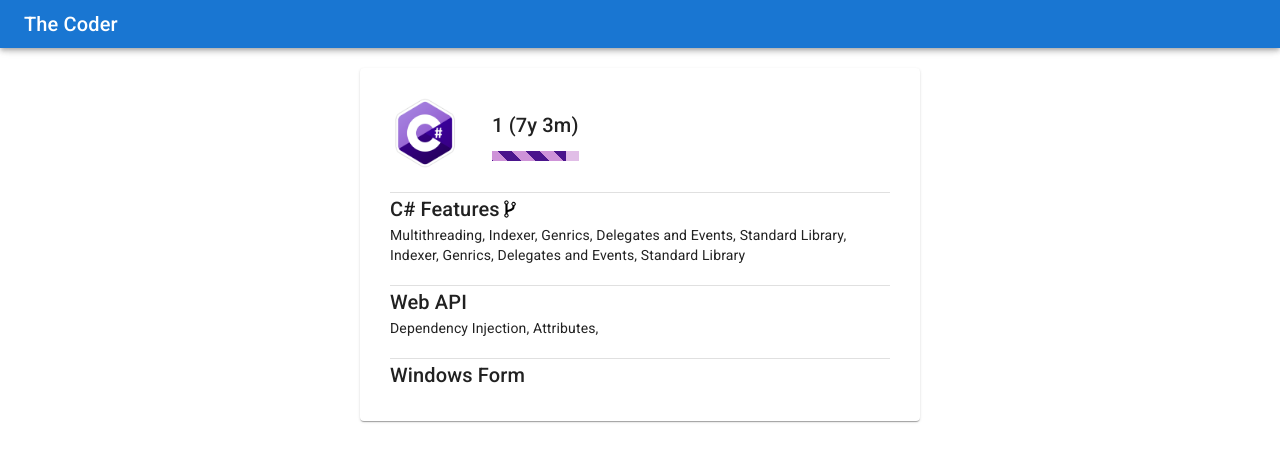
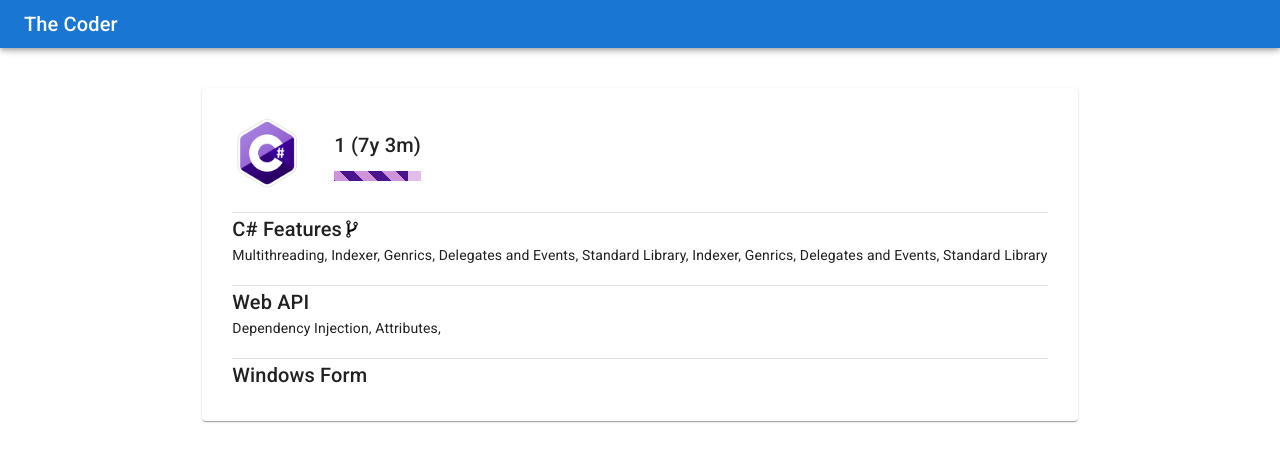
Before and after one commit to Satendra1729/resume, a React (Create React App) app: page /skill/1 in a window 1280 px wide. Shown: the top 462 px of the page. Built offline with nearby package versions, Linux system fonts and the light colour scheme.

Commit message:
add margin

```diff
--- a/src/components/skillPage/skillPage.tsx
+++ b/src/components/skillPage/skillPage.tsx
@@ -36,7 +36,7 @@ export const SkillPage = () => {
   const params = useParams<{ skill: string }>();
 
   return (
-    <Paper style={{ padding: "30px", maxWidth: "500px" }}>
+    <Paper style={{ padding: "30px", maxWidth: "900px",margin: "20px" }}>
       <Grid container direction={"column"}>
         <Grid item>
           <Grid container alignItems={"center"} spacing={4}>
```
